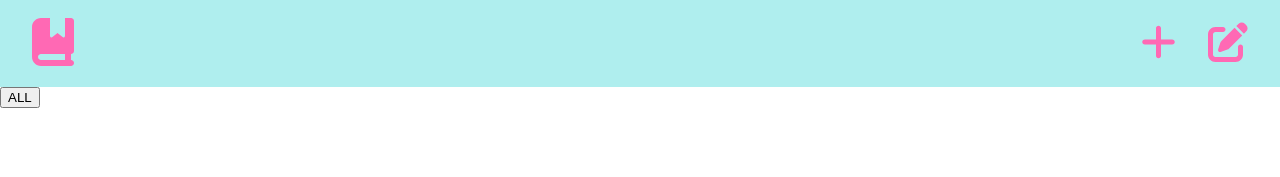
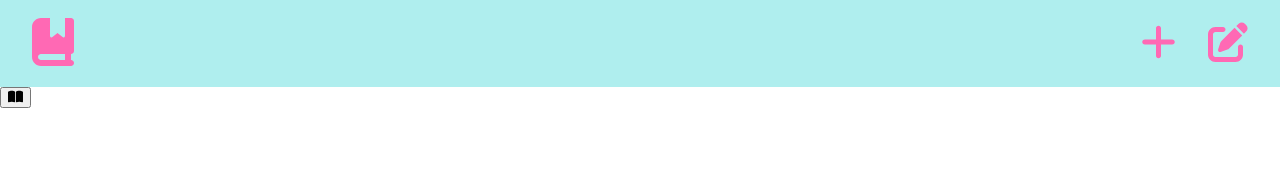
Before and after one commit to timemash24/bookmark_app_react, a React (Create React App) app: page / in a window 1280 px wide. Shown: the top 177 px of the page. Built offline with nearby package versions, Linux system fonts and the light colour scheme.

Commit message:
Update: change  'all' btn icon

```diff
--- a/src/routes/Home.js
+++ b/src/routes/Home.js
@@ -6,6 +6,8 @@
 import Navbar from '../components/Navbar';
 import SortedBookmarks from '../components/SortedBookmarks';
 import * as IndxdDBController from '../components/IndxdDBController';
+import { FontAwesomeIcon } from '@fortawesome/react-fontawesome';
+import { faBookOpen } from '@fortawesome/free-solid-svg-icons';
 
 function Home({ bookmarks, addBookmarks }) {
   const data = IndxdDBController.getAllDBValues();
@@ -96,7 +98,9 @@
     <div>
       <Navbar />
       <section>
-        <button onClick={onClick}>ALL</button>
+        <button onClick={onClick}>
+          <FontAwesomeIcon icon={faBookOpen} />
+        </button>
         {tags.map((tag, i) => (
           <button key={i} onClick={tagBtnHandler}>
             {tag}
```
